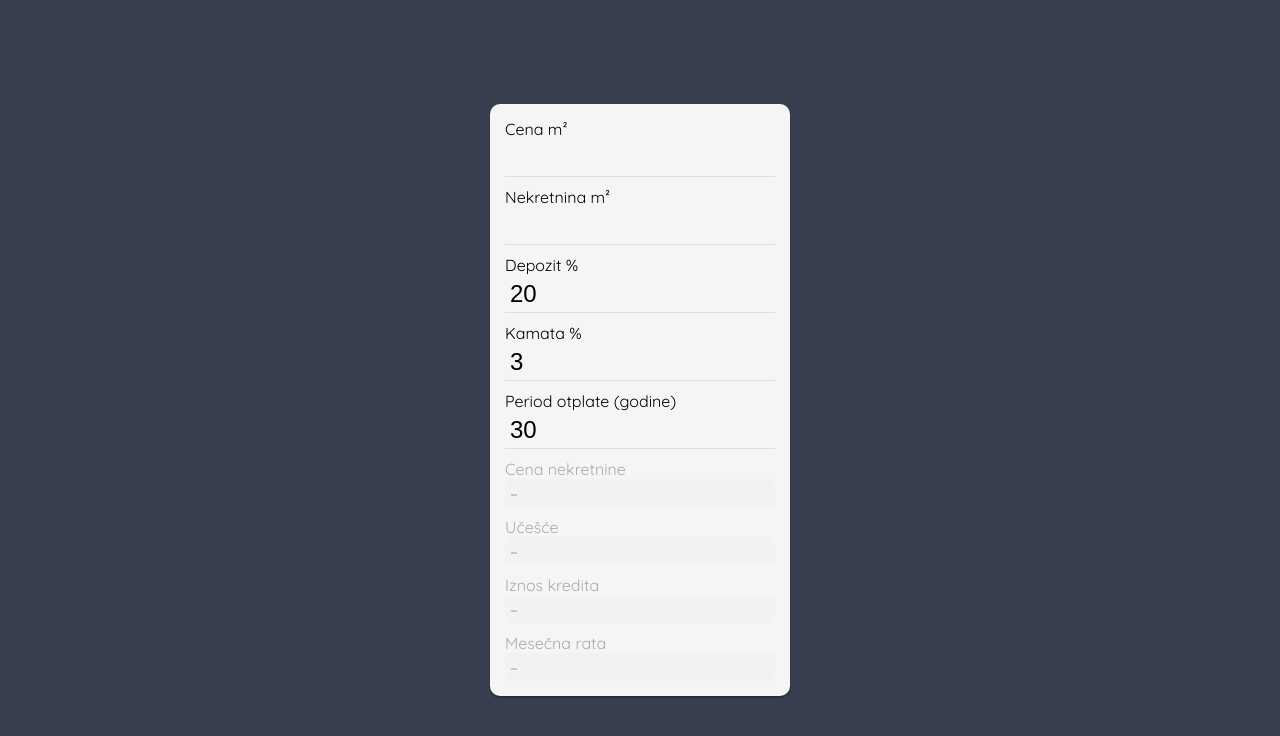
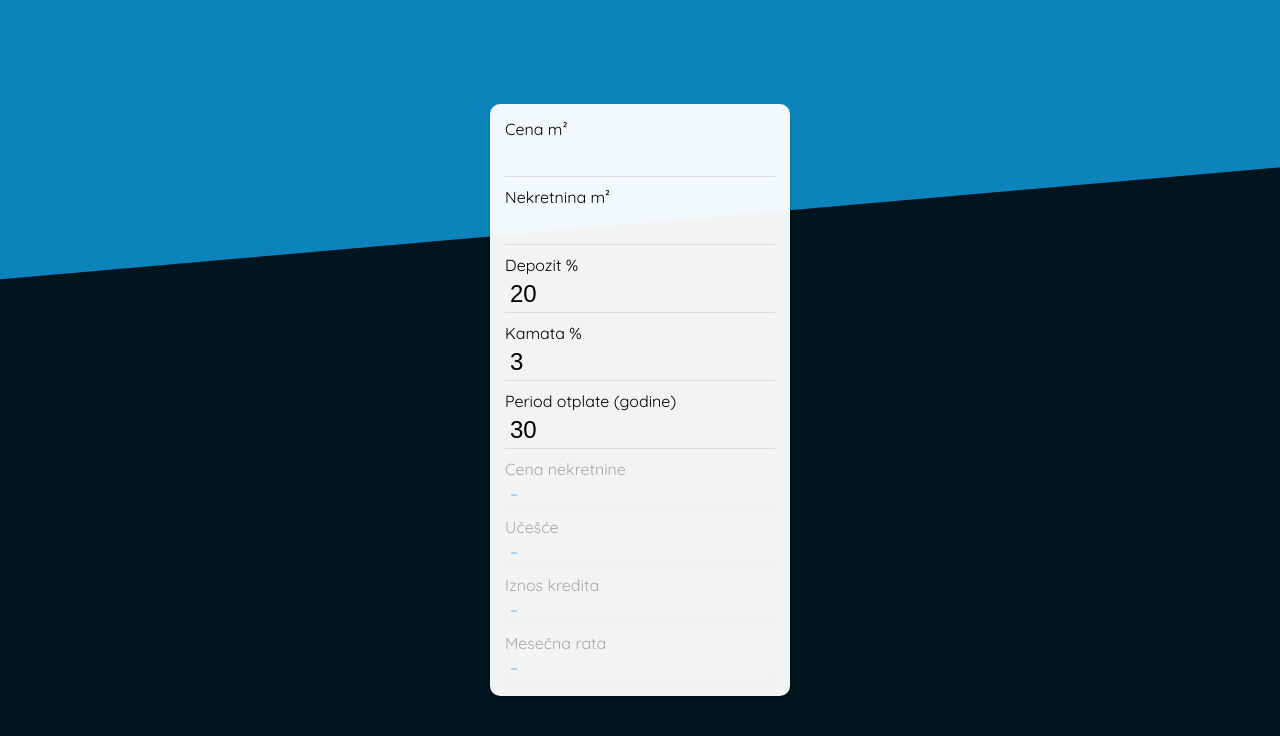
Before and after one commit to ntucakovic/loan-estimate, a React (Create React App) app: page / in a window 1280 px wide. Shown: the top 736 px of the page. Built offline with nearby package versions, Linux system fonts and the light colour scheme.

Commit message:
Add color scheme to document

```diff
--- a/public/index.html
+++ b/public/index.html
@@ -32,7 +32,7 @@
     <meta name="msapplication-config" content="%PUBLIC_URL%/favicon/browserconfig.xml">
     <meta name="msapplication-TileImage" content="%PUBLIC_URL%/favicon/mstile-144x144.png">
 
-    <meta name="theme-color" content="#b0bac0">
+    <meta name="theme-color" content="#0c84bb">
 
     <link href="https://fonts.googleapis.com/css?family=Quicksand&amp;subset=latin-ext" rel="stylesheet">
 
--- a/src/App.css
+++ b/src/App.css
@@ -37,19 +37,28 @@ input {
     input {
       font-size: 1.5rem; } }
   input:focus {
-    box-shadow: inset 0 -3px #2b87ce; }
+    box-shadow: inset 0 -3px #0c84bb; }
   input[disabled] {
+    color: #0c84bb;
     border-radius: 5px;
-    background: #eee;
+    background: transparent;
     box-shadow: inset 0 -1px #eee; }
 
 .App {
   display: flex;
   min-width: 100%;
   min-height: 100%;
-  background-color: #373f4e;
+  background-color: #0c84bb;
   align-items: center;
   justify-content: center; }
+  .App::before {
+    position: fixed;
+    width: calc(100vw * 1.3);
+    height: calc(100vh * 1.3);
+    content: '';
+    transform: rotate(-5deg);
+    background-color: #02141d;
+    box-shadow: inset 0 calc(43vh) #0c84bb; }
 
 .credit-input {
   position: relative;
--- a/src/App.scss
+++ b/src/App.scss
@@ -38,10 +38,10 @@ label {
   }
 }
 
-$primary-color: #2b87ce;
 $gray: #ddd;
 $gray-lighter: #eee;
-$background-color: #373f4e;
+$color-dark: #02141d;
+$color-accent: #0c84bb;
 $input-padding: 5px;
 
 input {
@@ -59,12 +59,13 @@ input {
   }
 
   &:focus {
-    box-shadow: inset 0 -3px $primary-color;
+    box-shadow: inset 0 -3px $color-accent;
   }
 
   &[disabled] {
+    color: $color-accent;
     border-radius: 5px;
-    background: $gray-lighter;
+    background: transparent;
     box-shadow: inset 0 -1px $gray-lighter;
   }
 }
@@ -73,9 +74,19 @@ input {
   display: flex;
   min-width: 100%;
   min-height: 100%;
-  background-color: $background-color;
+  background-color: $color-accent;
   align-items: center;
   justify-content: center;
+
+  &::before {
+    position: fixed;
+    width: calc(100vw * 1.3);
+    height: calc(100vh * 1.3);
+    content: '';
+    transform: rotate(-5deg);
+    background-color: $color-dark;
+    box-shadow: inset 0 calc(43vh) $color-accent;
+  }
 }
 
 @import 'Components/CreditInput/credit-input';
```
Also changed, not shown: public/manifest.json.
